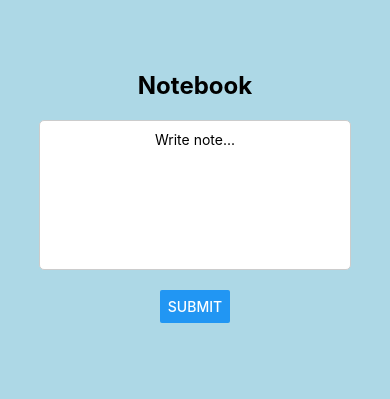
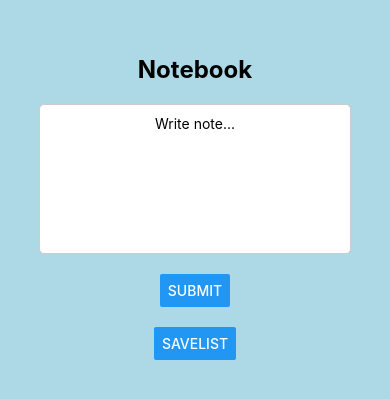
Before and after one commit to navidmirzad/Notebook-react-native, a React Native app: screen / in a window 390 px wide. Shown: the part 215-614 px from the top of the page. Built offline with nearby package versions, Linux system fonts and the light colour scheme.

Commit message:
god jul, task 4

```diff
--- a/App.js
+++ b/App.js
@@ -12,6 +12,15 @@ export default function App() {
       const newNoteObject = { content: newNote, timestamp: timestamp };
       setNotes([...notes, newNoteObject]);
       setText('');
+    }
+  }
+
+  async function saveList() {
+    try {
+      const jsonValue = JSON.stringify(notes)
+      console.log(jsonValue);
+    } catch (erro) {
+      console.log("Error saving");
     }
   }
 
@@ -35,6 +44,7 @@ export default function App() {
           </View>
         ))}
       </View>
+      <Button title='saveList' onPress={saveList} />
     </View>
   );
 }
```
